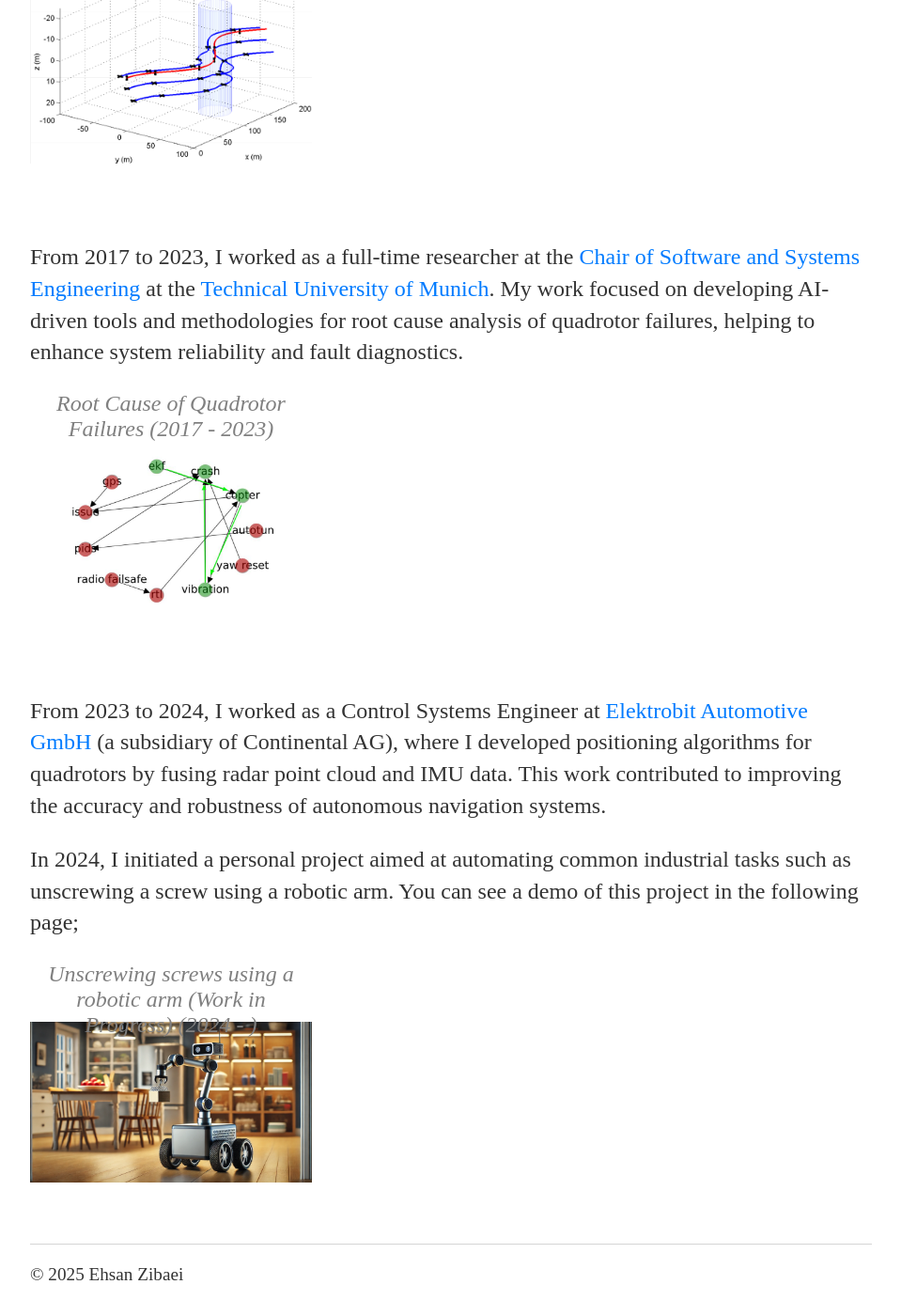
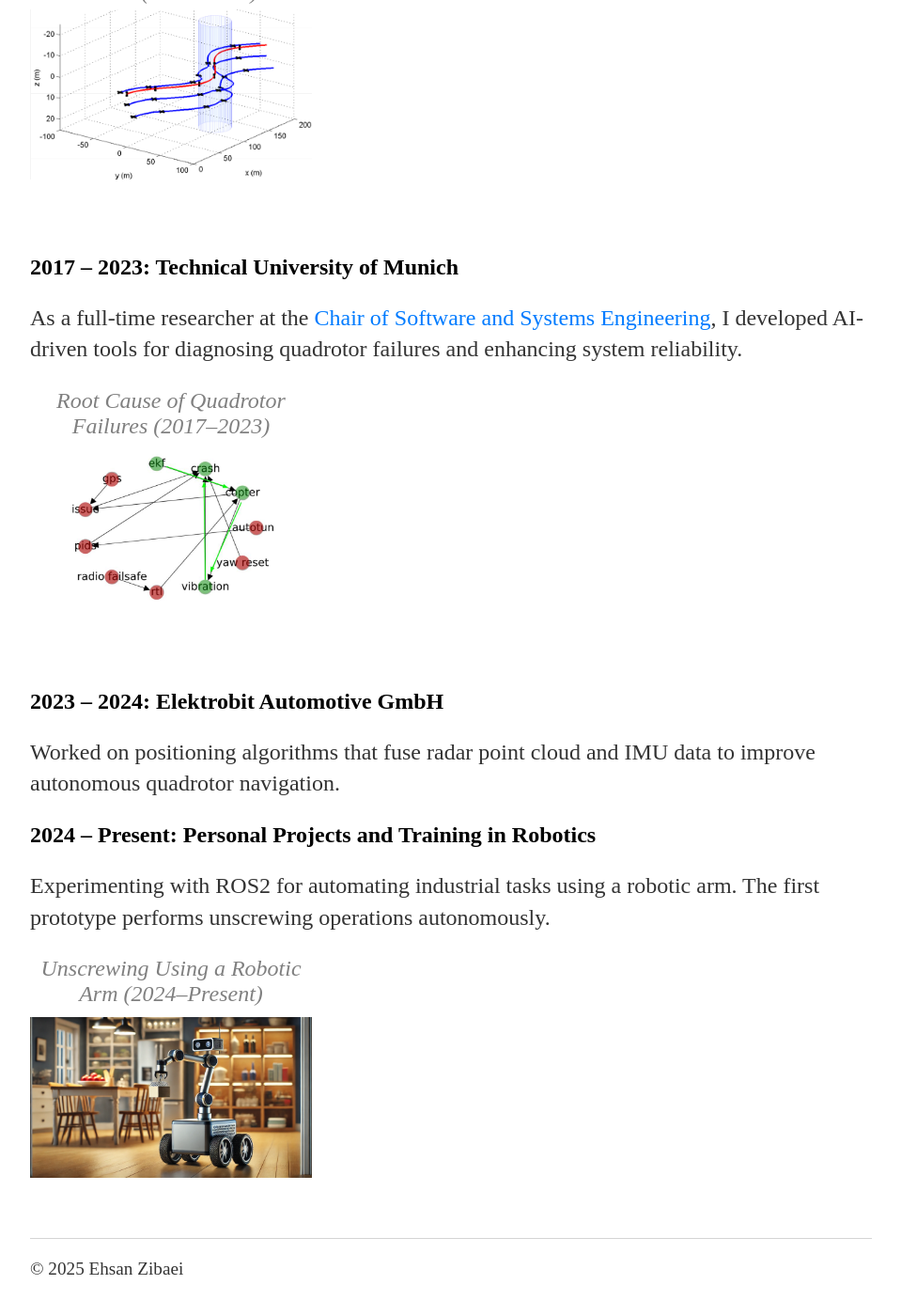
Before and after one commit to EhsanZibaei/ehsanzibaei.github.io, a Jekyll site: the page built from _pages/projects.md, in a window 1280 px wide and 1400 px high, scrolled down 683 px. Shown: the whole window at 94% size, without its empty margins (160-1119 px from the left). Built offline with Jekyll 4.4.1, drawn with Linux system fonts in a browser that asks for light colours; some of the changed text lies outside the part shown.

Commit message:
fix robotic project title

```diff
--- a/_pages/projects.md
+++ b/_pages/projects.md
@@ -4,36 +4,50 @@ title: Projects
 permalink: /projects/
 ---
 # My Robotic Projects
-<p>
-  From 2013 to 2016, I worked as a part-time student at the Guidance, Control, and Navigation Lab, focusing on setting up robotic experiments and researching path-planning algorithms for quadrotors.
-</p>
-<div class="projects-container">
+
+<section class="project-period">
+  <h2>2013 – 2016: Guidance, Control, and Navigation Lab</h2>
+  <p>
+    I worked part-time as a student assistant, setting up robotic experiments and researching path-planning algorithms for quadrotors.
+  </p>
+  <div class="projects-container">
     <a href="/projects/uav_safety/" class="project-card safety-net">
-        Safety Measures for Testing Quadrotors (2013 - 2015)
+      Safety Measures for Testing Quadrotors (2013–2015)
     </a>
-        <a href="/projects/uav_path_planning/" class="project-card path-planning">
-        Path Planning for Multiple UAVs (2014 - 2016)
+    <a href="/projects/uav_path_planning/" class="project-card path-planning">
+      Path Planning for Multiple UAVs (2014–2016)
     </a>
-</div>
+  </div>
+</section>
 
-<p>
-  From 2017 to 2023, I worked as a full-time researcher at the <a href="https://www.cs.cit.tum.de/en/sse/homepage/" target="_blank">Chair of Software and Systems Engineering</a> at the <a href="https://www.tum.de/en/">Technical University of Munich</a>. My work focused on developing AI-driven tools and methodologies for root cause analysis of quadrotor failures, helping to enhance system reliability and fault diagnostics.
-</p>
-<div class="projects-container">
+<section class="project-period">
+  <h2>2017 – 2023: Technical University of Munich</h2>
+  <p>
+    As a full-time researcher at the
+    <a href="https://www.cs.cit.tum.de/en/sse/homepage/" target="_blank">Chair of Software and Systems Engineering</a>, I developed AI-driven tools for diagnosing quadrotor failures and enhancing system reliability.
+  </p>
+  <div class="projects-container">
     <a href="/projects/uav_diagnosis/" class="project-card crash-diagnosis">
-        Root Cause of Quadrotor Failures (2017 - 2023)
+      Root Cause of Quadrotor Failures (2017–2023)
     </a>
-</div>
+  </div>
+</section>
 
-<p>
-  From 2023 to 2024, I worked as a Control Systems Engineer at <a href="https://www.elektrobit.com/">Elektrobit Automotive GmbH</a> (a subsidiary of Continental AG), where I developed positioning algorithms for quadrotors by fusing radar point cloud and IMU data. This work contributed to improving the accuracy and robustness of autonomous navigation systems.
-</p>
-<p>
-  In 2024, I initiated a personal project aimed at automating common industrial tasks such as unscrewing a screw using a robotic arm. You can see a demo of this project in the following page;
-</p>
+<section class="project-period">
+  <h2>2023 – 2024: Elektrobit Automotive GmbH</h2>
+  <p>
+    Worked on positioning algorithms that fuse radar point cloud and IMU data to improve autonomous quadrotor navigation.
+  </p>
+</section>
 
-<div class="projects-container">
+<section class="project-period">
+  <h2>2024 – Present: Personal Projects and Training in Robotics</h2>
+  <p>
+    Experimenting with ROS2 for automating industrial tasks using a robotic arm. The first prototype performs unscrewing operations autonomously.
+  </p>
+  <div class="projects-container">
     <a href="/projects/automation_robotic/" class="project-card altitude-estimation">
-        Unscrewing screws using a robotic arm (Work in Progress) (2024 - )
+      Unscrewing Using a Robotic Arm (2024–Present)
     </a>
-</div>
+  </div>
+</section>
--- a/index.html
+++ b/index.html
@@ -15,16 +15,16 @@ title: Welcome!
           </p>
 
           <p>
-            From 2017 to 2023, I worked as a full-time researcher at the <a href="https://www.cs.cit.tum.de/en/sse/homepage/" target="_blank">Chair of Software and Systems Engineering</a> at the <a href="https://www.tum.de/en/">Technical University of Munich</a>.
-            Afterwards, from 2023 to 2024, I worked as a Control Systems Engineer at <a href="https://www.elektrobit.com/">Elektrobit Automotive GmbH</a>.
+            From 2017 to 2023, I worked as a full-time researcher at the <a href="https://www.cs.cit.tum.de/en/sse/homepage/" target="_blank">Chair of Software and Systems Engineering</a> at the <a href="https://www.tum.de/en/">Technical University of Munich</a>. Afterwards, from 2023 to 2024, I worked as a Control Systems Engineer at <a href="https://www.elektrobit.com/">Elektrobit Automotive GmbH</a>, a subsidiary of Continental AG.
           </p>
+
 
           <p>
             I'm passionate about robotics and AI, with a strong focus on motion planning and control systems. I enjoy developing intelligent solutions that bring autonomous systems to life.
           </p>
 
           <p>
-            In the <a href="/projects">Projects</a> section, you can explore some of my personal endeavors, mostly related to quadrotor aerial robots.
+            In the <a href="/projects">Projects</a> section, you can explore some of my personal endeavors, related to quadrotor aerial robots and robotic arms.
           </p>
 
 
```
